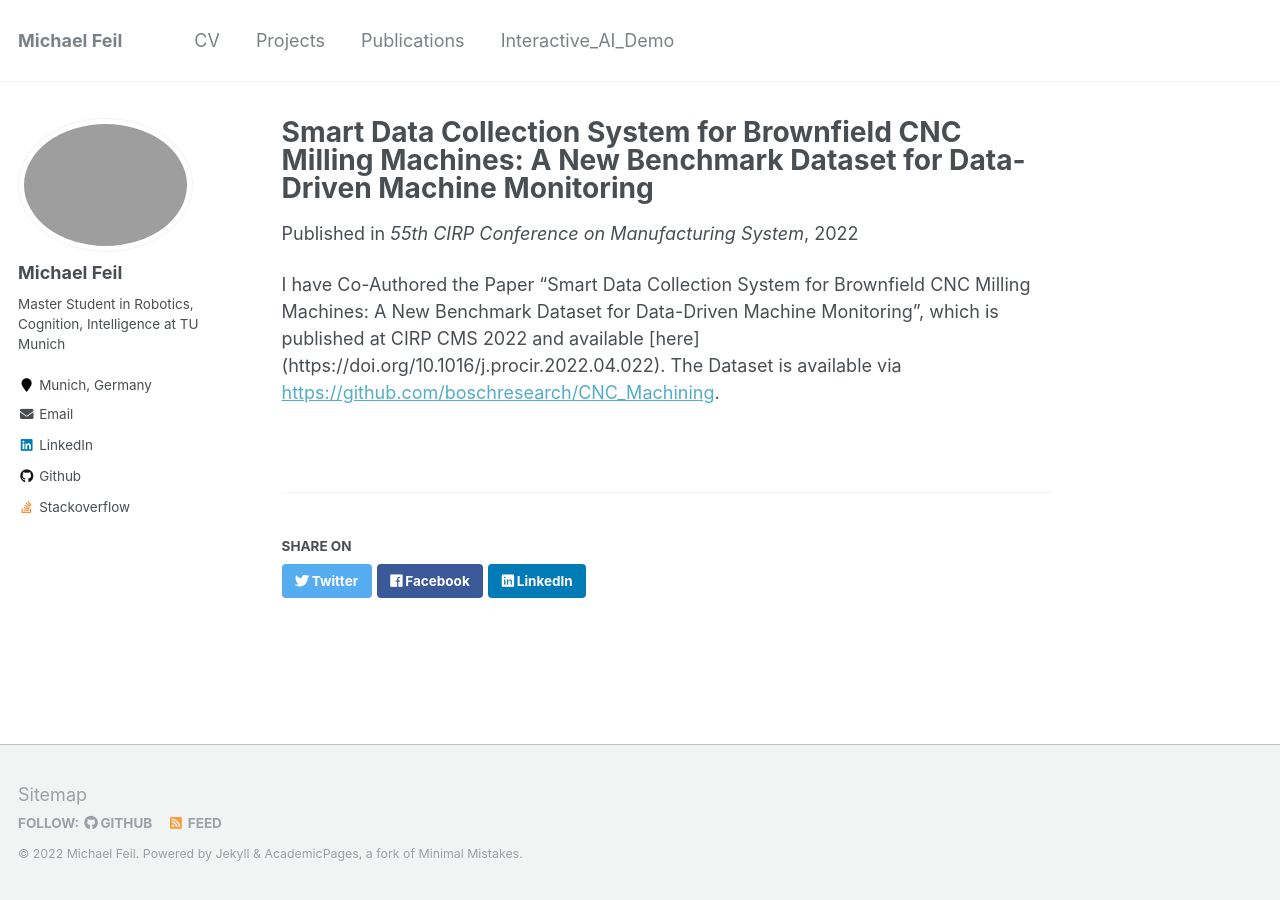
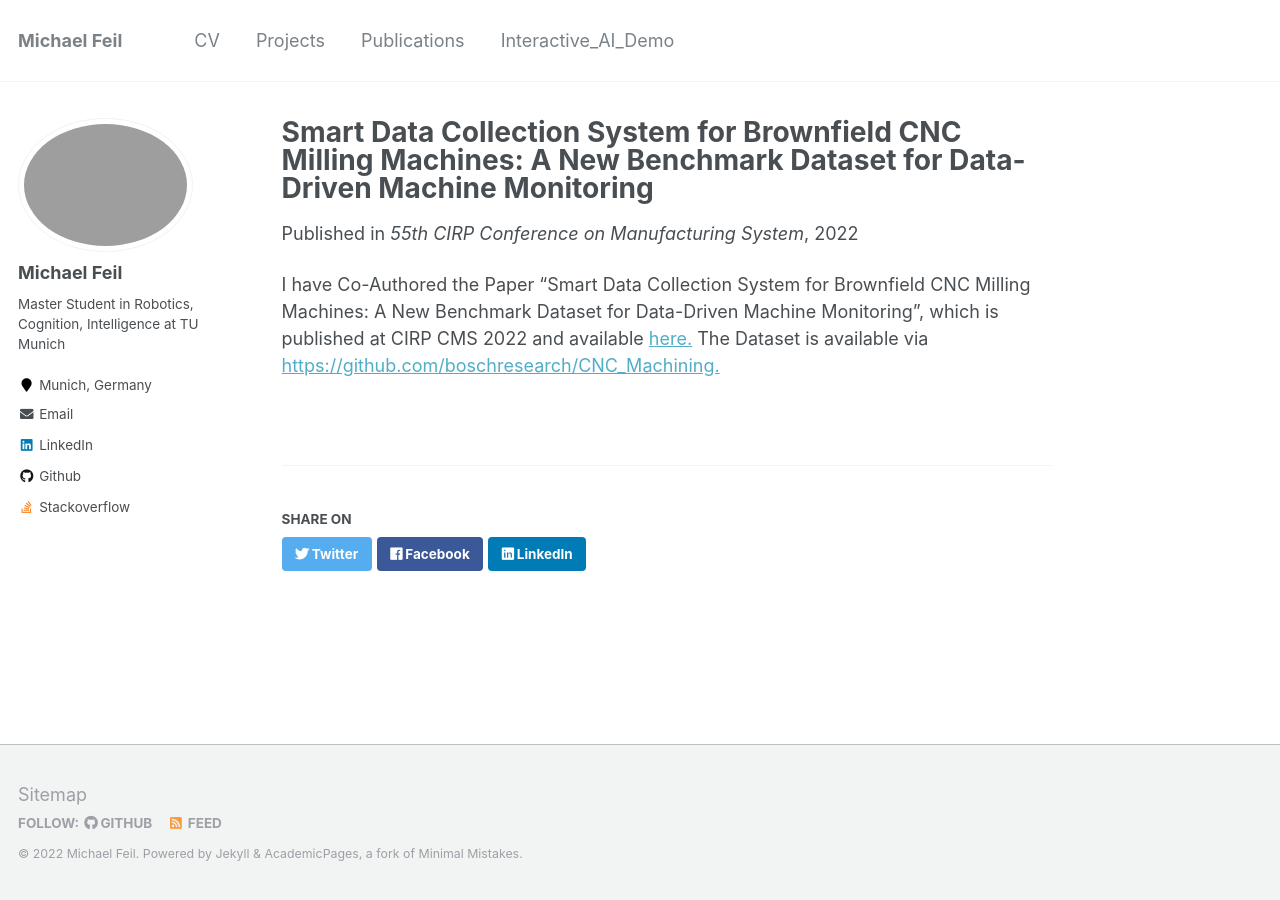
Before and after one commit to michaelfeil/academicpages, a Jekyll site: the page built from _publications/2022-07-01-smart-data-collection-system.md, in a window 1280 px wide. Built offline with Jekyll 4.4.1, drawn with Linux system fonts in a browser that asks for light colours; part of the change alters nothing that is shown.

Commit message:
update paper link

```diff
--- a/_publications/2022-07-01-smart-data-collection-system.md
+++ b/_publications/2022-07-01-smart-data-collection-system.md
@@ -5,7 +5,8 @@ permalink: /publication/2022-07-01-smart-data-collection-system
 excerpt: 'Keywords:Smart manufacturing; Internet of Things; Machine learning; Process monitoring; Data mining; Industry 4.0; Industrial data'
 date: 2022-07-01
 venue: '55th CIRP Conference on Manufacturing System'
-paperurl: 'https://github.com/boschresearch/CNC_Machining'
+paperurl: 'https://doi.org/10.1016/j.procir.2022.04.022'
 ---
-I have Co-Authored the Paper "Smart Data Collection System for Brownfield CNC Milling Machines: A New Benchmark Dataset for Data-Driven Machine Monitoring", which is published at CIRP CMS 2022 and available [here] (https://doi.org/10.1016/j.procir.2022.04.022).
-The Dataset is available via [https://github.com/boschresearch/CNC_Machining](https://github.com/boschresearch/CNC_Machining).
+I have Co-Authored the Paper "Smart Data Collection System for Brownfield CNC Milling Machines: A New Benchmark Dataset for Data-Driven Machine Monitoring", which is published at CIRP CMS 2022 and available
+[here.](https://doi.org/10.1016/j.procir.2022.04.022)
+The Dataset is available via [https://github.com/boschresearch/CNC_Machining.](https://github.com/boschresearch/CNC_Machining)
```
